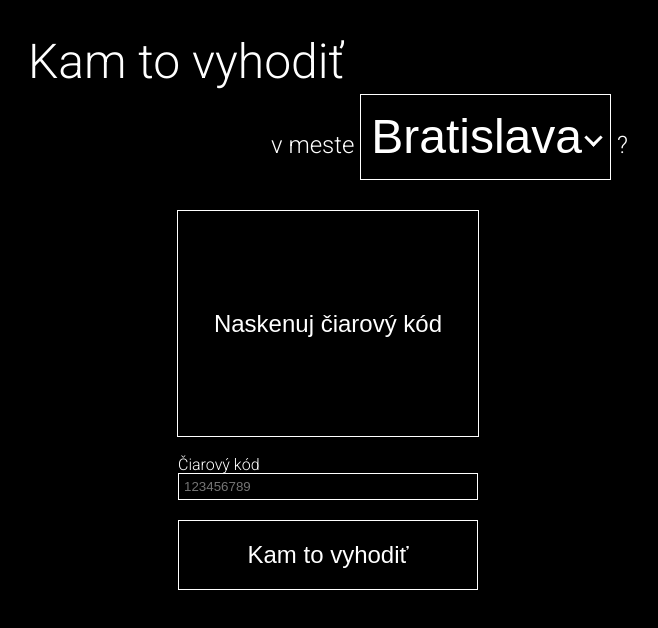
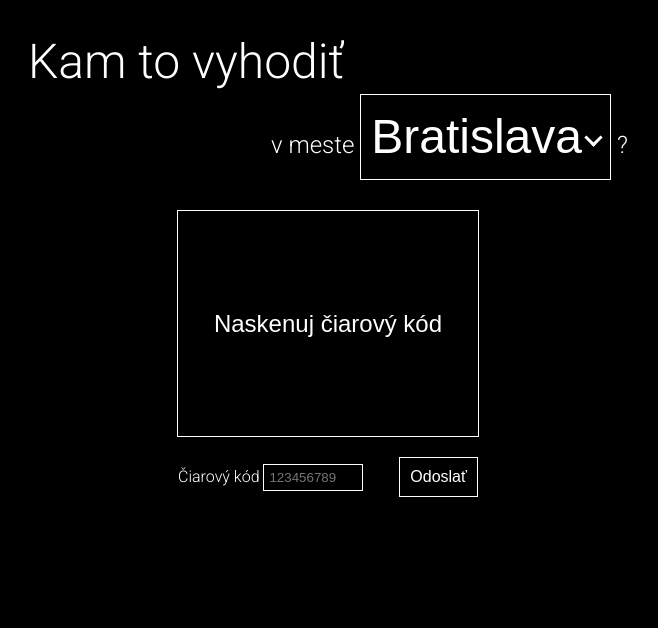
Before and after one commit to vitchioto/waste_separation_app, a Vue app: page / in a window 1280 px wide. Shown: the top 628 px of the page, without its empty margins (312-970 px from the left). Built offline with nearby package versions, Linux system fonts and the light colour scheme.

Commit message:
Making request right after ean code loaded

```diff
--- a/src/App.vue
+++ b/src/App.vue
@@ -18,13 +18,13 @@
     </header>
     <main
       class="main"
-      :class="{ 'main--animate': trashDetailsLoaded}"
     >
       <div class="scanner__wrapper">
         <Scanner
           v-if="showScanner"
           @closeScanner="setScanner(false)"
           @codeDetected="setCode"
+          @getTrashDetails="getTrashDetails()"
         />
         <button
           v-else
@@ -43,20 +43,30 @@
             v-model="code"
           >
         </label>
-        <Trash
-          v-if="trashDetails"
-          :trash-details="trashDetails"
-        />
-        <AddTrash
-          v-if="trashDetailsLoaded && !trashDetails"
-          :code="code"
+        <button
+          class="button button--confirm"
+          :disabled="!code"
+          @click="getTrashDetails()"
+          v-html="'Odoslať'"
         />
       </div>
-      <button
-        class="button button--confirm"
-        :disabled="!code"
-        @click="getTrashDetails(true)"
-        v-html="'Kam to vyhodiť'"
+      <Trash
+        v-if="trashDetails"
+        :trash-details="trashDetails"
+      />
+      <div
+        v-if="trashDetailsLoaded && !trashDetails"
+        class="add-trash__message"
+      >
+        Whoops, tento produkt chýba, môžete ho
+        <button
+          @click="setTrashForm(true)"
+          v-html="'doplniť'"
+        />
+      </div>
+      <AddTrash
+        v-if="showTrashForm"
+        :code="code"
       />
     </main>
   </div>
@@ -79,6 +89,7 @@
       code: '',
       trashDetailsLoaded: false,
       showScanner: false,
+      showTrashForm: false,
     };
   },
   computed: {
@@ -96,6 +107,9 @@
     },
     setScanner(payload) {
       this.showScanner = payload;
+    },
+    setTrashForm(payload) {
+      this.showTrashForm = payload;
     },
   },
 };
@@ -161,20 +175,6 @@
 
 .main {
   padding-top: 30px;
-
-  &--animate {
-    .scanner__wrapper, .button--confirm {
-      opacity: 0;
-    }
-
-    .trash {
-      opacity: 1;
-
-      &__wrapper {
-        transform: translateY(-250px);
-      }
-    }
-  }
 }
 
 .scanner__wrapper {
@@ -190,9 +190,8 @@
   border: 1px solid #fff;
   box-sizing: border-box;
   color: #fff;
-  display: block;
   padding: 5px;
-  width: 100%;
+  width: 100px;
 }
 
 .code {
@@ -202,11 +201,13 @@
 }
 
 .trash__wrapper {
+  align-items: baseline;
+  display: flex;
+  justify-content: space-between;
   margin: 0 auto 20px;
   max-width: 300px;
   transform: translateY(0);
   transition: transform 0.5s ease 0.5s;
-  width: 100%;
 }
 
 .button {
@@ -214,13 +215,19 @@
   border: 1px solid #fff;
   color: #fff;
   cursor: pointer;
-  display: block;
   font-size: 1.5rem;
   margin: 0 auto 20px;
   max-width: 300px;
   padding: 20px;
   transition: opacity 0.5s;
   width: 100%;
+
+  &--confirm {
+    font-size: 1rem;
+    margin: 0;
+    padding: 10px;
+    width: auto;
+  }
 
   &--scanner {
     border: none;
--- a/src/components/AddTrash.vue
+++ b/src/components/AddTrash.vue
@@ -1,8 +1,5 @@
 <template>
   <div>
-    <div class="add-trash__message">
-      Whoops, tento produkt chýba, môžete ho doplniť :)
-    </div>
     <label class="code__wrapper">
       Názov produktu
       <input
--- a/src/components/Scanner.vue
+++ b/src/components/Scanner.vue
@@ -70,6 +70,7 @@
       this.stopped = true;
       Quagga.stop();
       this.$emit('codeDetected', result.codeResult.code);
+      this.$emit('getTrashDetails');
     },
     startQuagga() {
       this.stopped = false;
--- a/src/components/Trash.vue
+++ b/src/components/Trash.vue
@@ -56,11 +56,6 @@
 </script>
 
 <style lang="scss">
-.trash {
-  opacity: 0;
-  transition: opacity 0.5s ease 1s;
-}
-
 .bin {
   position: relative;
 
```
